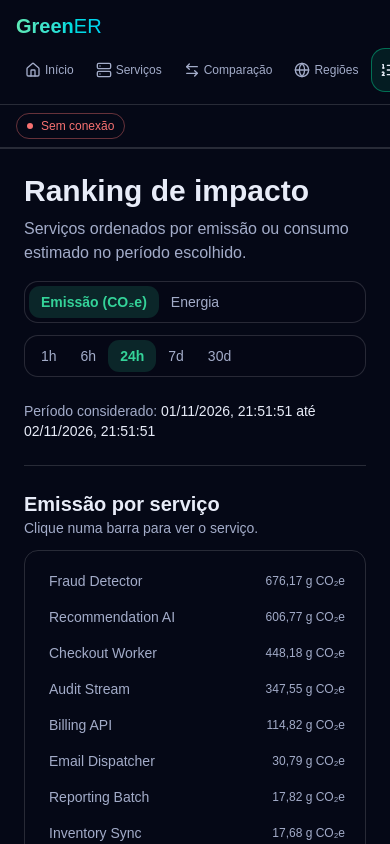
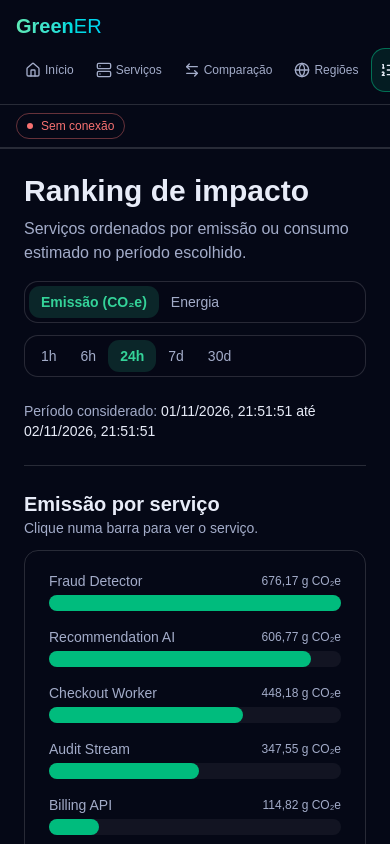
Before and after one commit to Team-Zero-DSM/GreenER, a React (Vite) app in the folder frontend/: page /ranking in a window 390 px wide. Shown: the top 844 px of the page. Built offline with nearby package versions, Linux system fonts and the light colour scheme; no server answers.

Commit message:
fix(#105): mantém as barras visíveis em telas pequenas
No celular, o nome e o valor ficam na mesma linha e a barra ocupa a largura toda logo abaixo. A partir de telas médias volta o layout em uma linha do protótipo.

```diff
--- a/frontend/src/components/ranking/RankingChart.tsx
+++ b/frontend/src/components/ranking/RankingChart.tsx
@@ -37,20 +37,20 @@ export function RankingChart({ criterion, items }: RankingChartProps) {
                             <Link
                                 to={`/servicos/${item.externalId}`}
                                 aria-label={`Ver ${item.name}: ${formatRankingValue(criterion, item[criterion])}`}
-                                className="group flex items-center gap-3 rounded-md px-2 py-1 text-sm transition-colors hover:bg-white/5"
+                                className="group grid grid-cols-[minmax(0,1fr)_auto] items-center gap-x-3 gap-y-1 rounded-md px-2 py-1 text-sm transition-colors hover:bg-white/5 sm:flex"
                             >
-                                <span className="w-36 shrink-0 truncate text-muted-foreground group-hover:text-foreground">
+                                <span className="truncate sm:w-36 sm:shrink-0 text-muted-foreground group-hover:text-foreground">
                                     {item.name}
                                 </span>
 
-                                <div className="h-4 flex-1 rounded-sm bg-white/5">
+                                <div className="order-last col-span-2 h-4 rounded-sm bg-white/5 sm:order-none sm:flex-1">
                                     <div
                                         className="h-full rounded-sm bg-emerald-500 transition-colors group-hover:bg-emerald-400"
                                         style={{ width: `${widthPercent}%` }}
                                     />
                                 </div>
 
-                                <span className="w-32 shrink-0 text-right text-xs tabular-nums text-muted-foreground">
+                                <span className="text-right sm:w-32 sm:shrink-0 text-xs tabular-nums text-muted-foreground">
                                     {formatRankingValue(criterion, item[criterion])}
                                 </span>
                             </Link>
```
